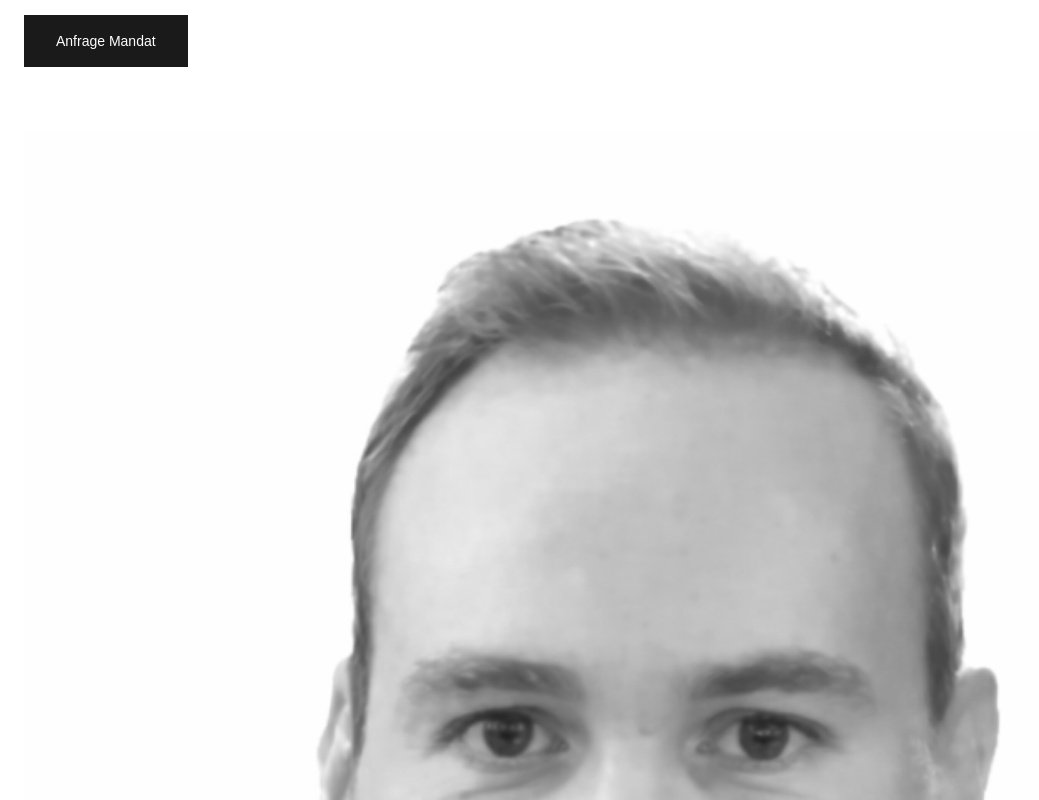
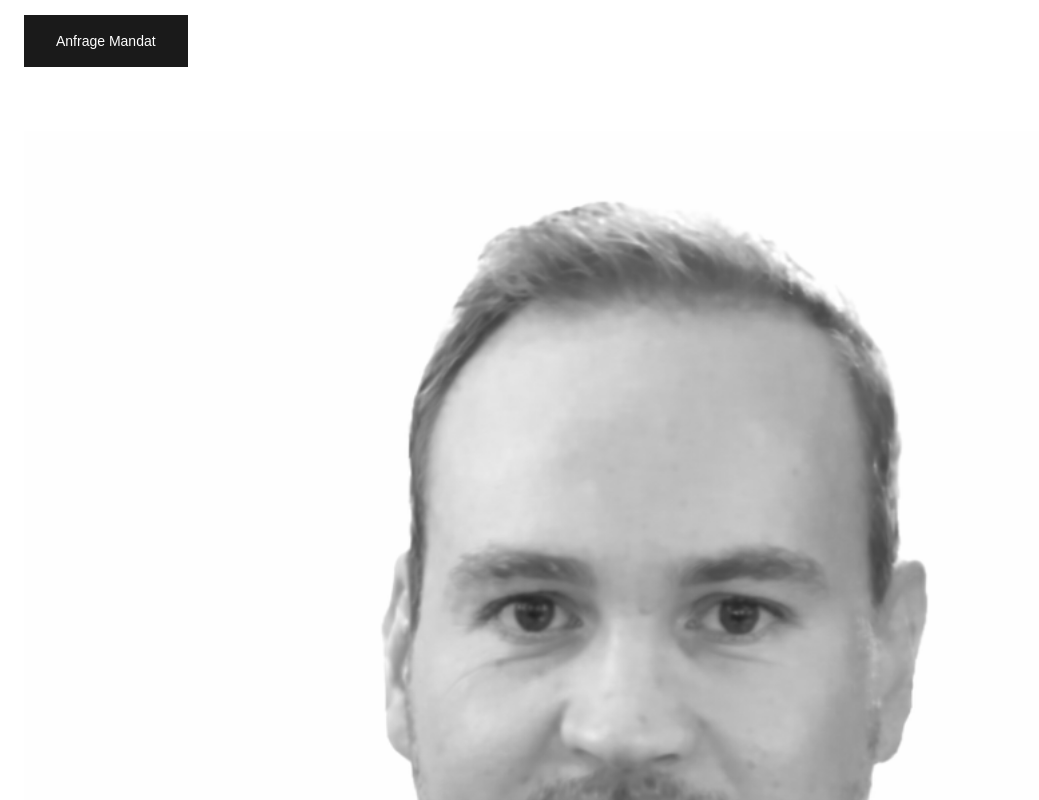
Before and after one commit to m-codex/agentworkflow, a Next.js app: page / in a window 1280 px wide. Shown: the part 2400-3200 px from the top of the page, without its empty margins (0-1039 px from the left). Built offline with nearby package versions, Linux system fonts and the light colour scheme; a web font is replaced by a local one.

Commit message:
Update SeniorMandate.tsx

```diff
--- a/src/components/sections/SeniorMandate.tsx
+++ b/src/components/sections/SeniorMandate.tsx
@@ -39,7 +39,7 @@ export function SeniorMandate() {
             whileInView={{ opacity: 1 }}
             viewport={{ once: true }}
             transition={{ duration: 1.2 }}
-            className="relative aspect-[4/5] bg-[#FAFAFA]"
+            className="relative aspect-[1/1] bg-[#FAFAFA]"
           >
             <Image
              src="/Max-Profilbild2.png"
```
